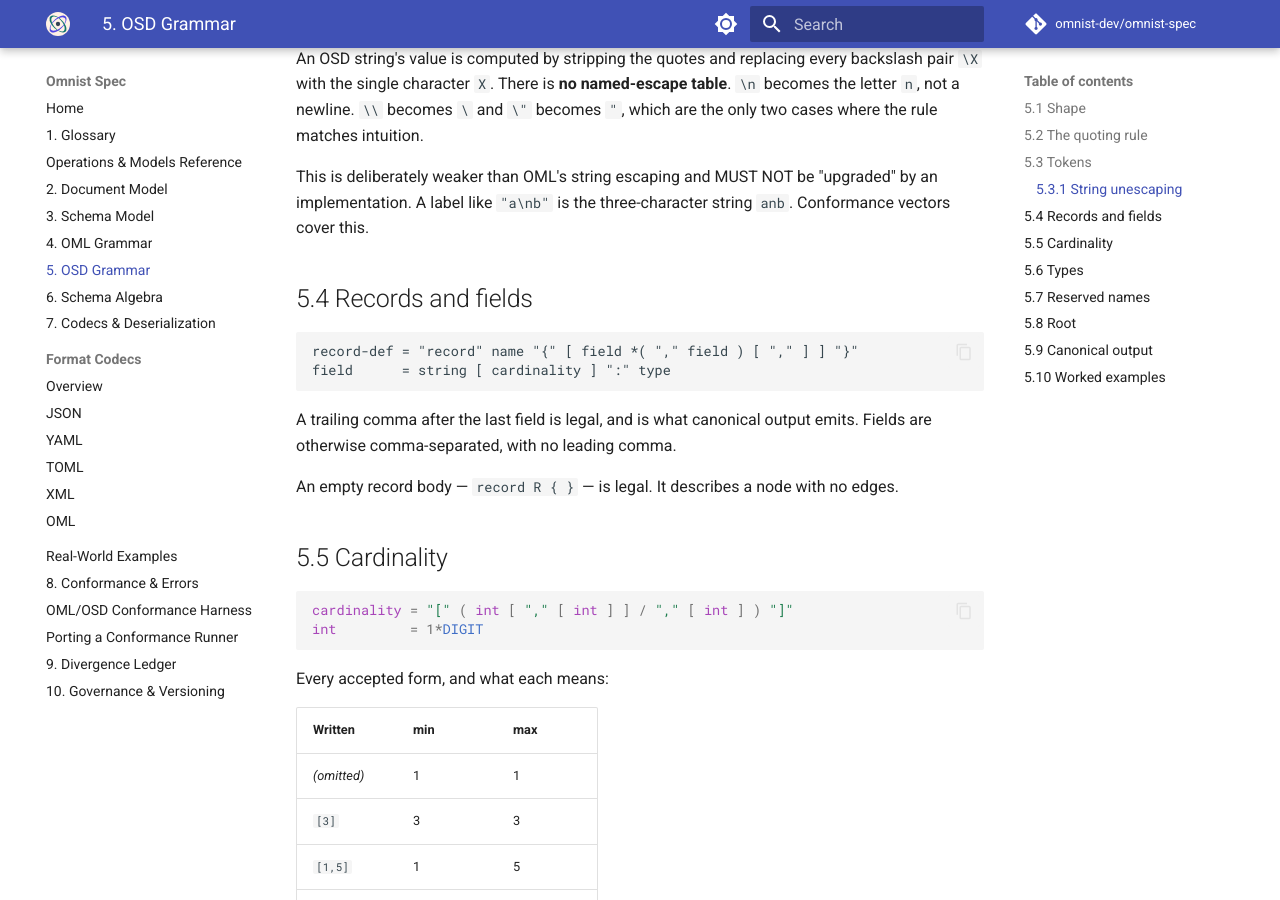
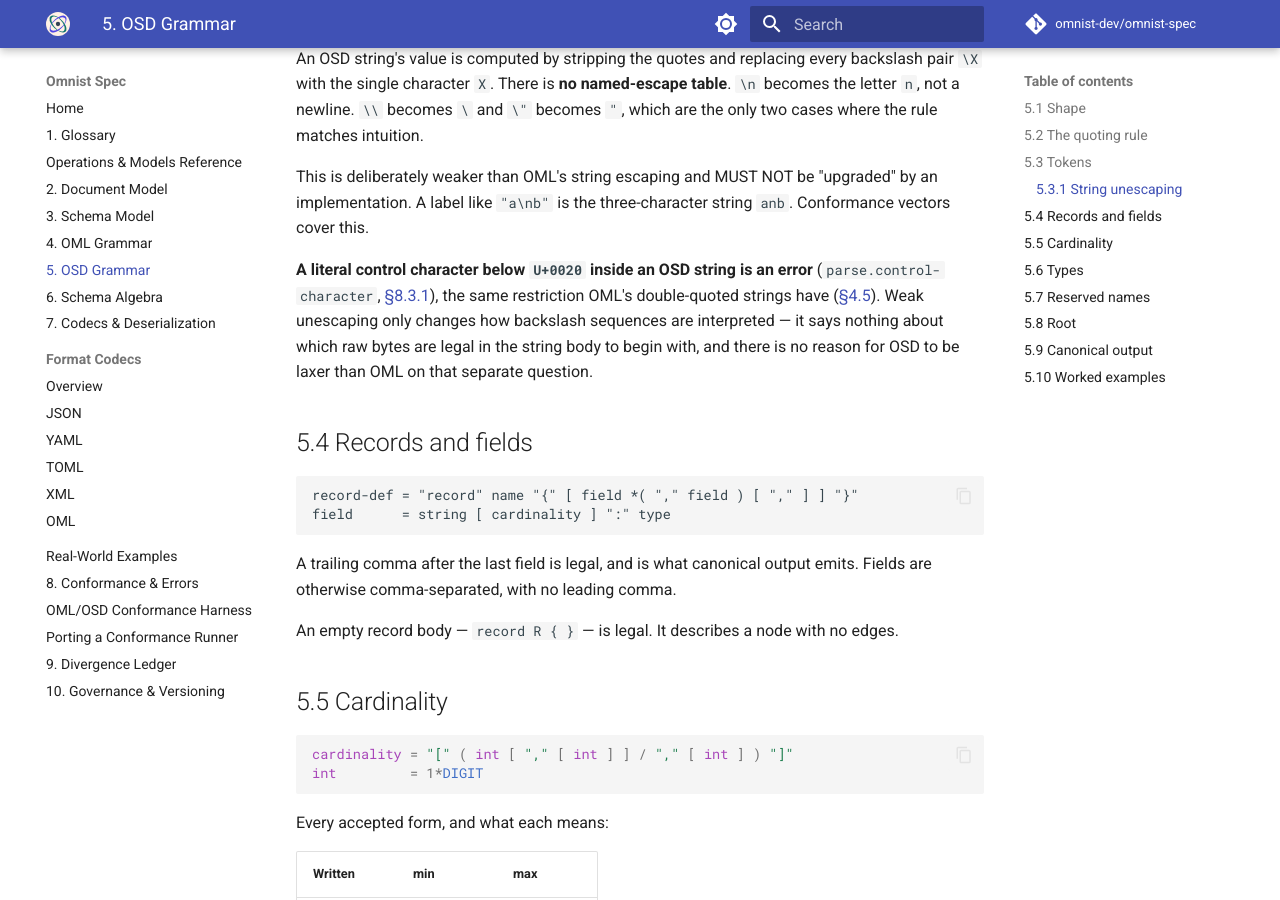
Before and after one commit to omnist-dev/omnist-spec, an MkDocs documentation site: the page built from docs/05-osd-grammar.md, in a window 1280 px wide and 900 px high, scrolled down 1357 px. Built offline with MkDocs 1.6.1 and Material for MkDocs 9.7.7, drawn with Linux system fonts in a browser that asks for light colours; comment, search, counter and statistics services are not loaded.

Commit message:
Sec5.3.1: OSD strings forbid literal control characters below U+0020, matching OML
Previously unspecified -- checked all 5 ports live: Go and TypeScript had
already independently converged on rejecting them (parse.control-character),
Python/Java/Rust currently silently accept them. Formalizes the stricter
behavior as normative since weak unescaping only concerns backslash
sequences, not which raw bytes are legal in a string body, and there is no
reason for OSD to be laxer than OML on that separate question.

```diff
--- a/docs/05-osd-grammar.md
+++ b/docs/05-osd-grammar.md
@@ -61,6 +61,14 @@ becomes `"`, which are the only two cases where the rule matches intuition.
 This is deliberately weaker than OML's string escaping and MUST NOT be
 "upgraded" by an implementation. A label like `"a\nb"` is the three-character
 string `anb`. Conformance vectors cover this.
+
+**A literal control character below `U+0020` inside an OSD string is an
+error** (`parse.control-character`, [§8.3.1](08-conformance-and-errors.md#831-parse-text-to-document-stage-1)),
+the same restriction OML's double-quoted strings have
+([§4.5](04-oml-grammar.md#45-strings)). Weak unescaping only changes
+how backslash sequences are interpreted — it says nothing about which raw
+bytes are legal in the string body to begin with, and there is no reason
+for OSD to be laxer than OML on that separate question.
 
 ## 5.4 Records and fields
 
```
